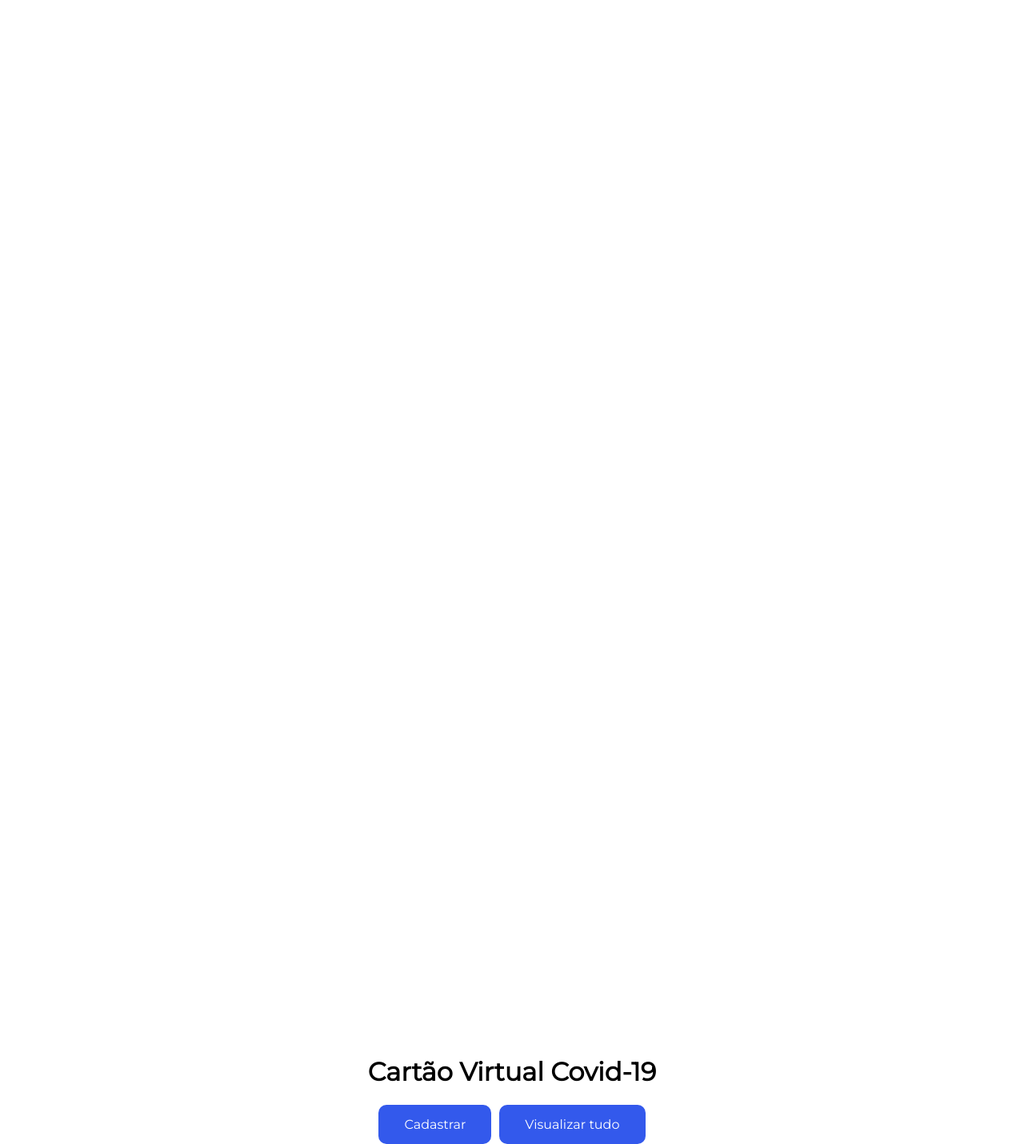
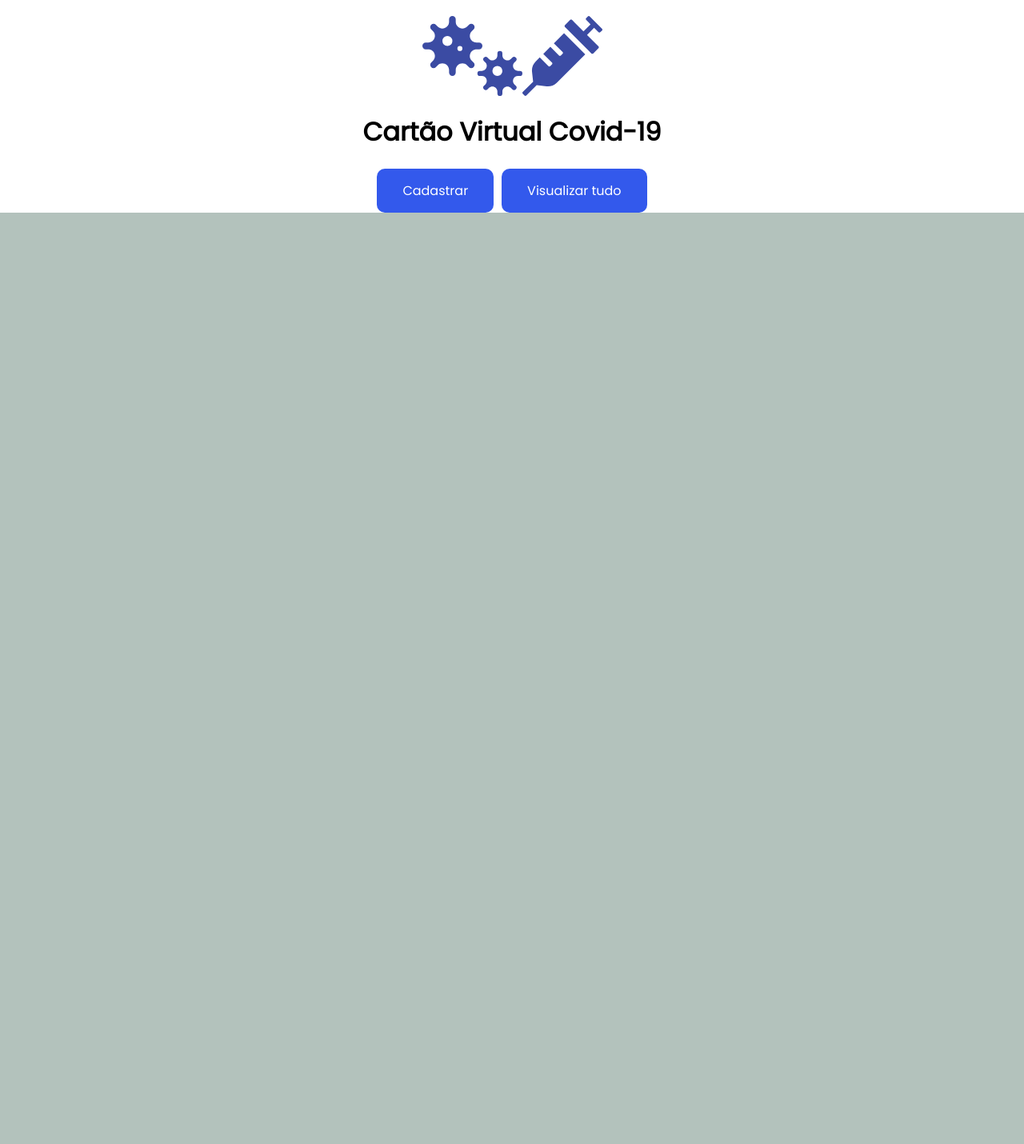
Before and after one commit to Glightman/Last_Project_Blue_module2, a Flask app: page / in a window 1280 px wide; the page is wider, and only the part inside the window is pictured. Shown: that part at 80% size. After the commit the page ends 266 px from the top of that part, so only its background shows below. Run offline with Flask 2, Linux system fonts and the light colour scheme.

Commit message:
alteradas as cores da logo  e melhorias no css

```diff
--- a/static/style.css
+++ b/static/style.css
@@ -1,8 +1,9 @@
-@import url("https://fonts.googleapis.com/css2?family=Montserrat&display=swap");
+@import url('https://fonts.googleapis.com/css2?family=Poppins&display=swap');
+
 
 body {
-    background: #EEEEEE;
-    font-family: "Montserrat", sans-serif;
+    background: rgb(179, 194, 188); /**alterado cor de fundo por anderson**/
+    font-family: 'poppins', sans-serif;/**alterado fonte**/
     margin: 0;
     min-height: calc(100vh - 40px);
 }
@@ -16,6 +17,11 @@ body {
     display: flex;
     justify-content: center;
     text-align: center;
+}
+
+.bloco img{  /**imagem editada e alterada cor e tamanho**/
+
+    height:100px;
 }
 
 .botao {
```
Also changed, not shown: static/seringa.svg, static/viruses-solid.svg.
